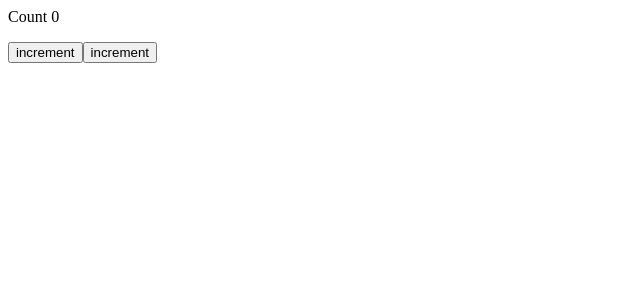
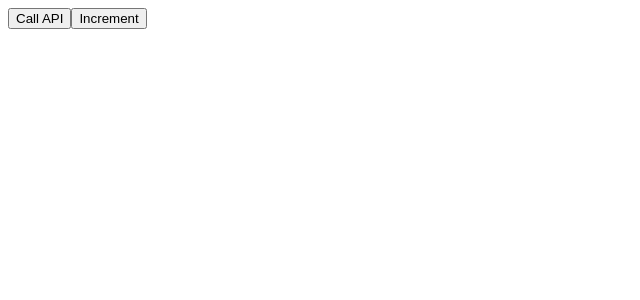
Before and after one commit to Info-Vigneshwaran/react-Practice, a React (Create React App) app: page / in a window 1280 px wide. Shown: the top 300 px of the page, without its empty margins (0-640 px from the left). Built offline with nearby package versions, Linux system fonts and the light colour scheme.

Commit message:
2 files modified

```diff
--- a/src/App.js
+++ b/src/App.js
@@ -14,14 +14,16 @@ class App extends Component {
   }
 
   todoApicall = () => {
-    fetch('https://jsonplaceholder.typicode.com/users')
-      .then((res) => res.json())
-      .then((json) => {
-        console.log(json);
-        this.setState({
-          todosdata: json,
-        });
+    fetch('https://jsonplaceholder.typicode.com/users').then(async (res) => {
+      let json_t = await res.json();
+      console.log(json_t);
+      let new_text = await res.text();
+      // console.log(await res.json());
+      console.log(new_text);
+      this.setState({
+        todosdata: json_t,
       });
+    });
   };
 
   incrementMe = () => {};
--- a/src/index.js
+++ b/src/index.js
@@ -9,4 +9,4 @@ import Crud from './Crud';
 import Login from './Login';
 import Reducer from './Reducer';
 
-ReactDOM.render(<Reducer />, document.getElementById('root'));
+ReactDOM.render(<App />, document.getElementById('root'));
```
